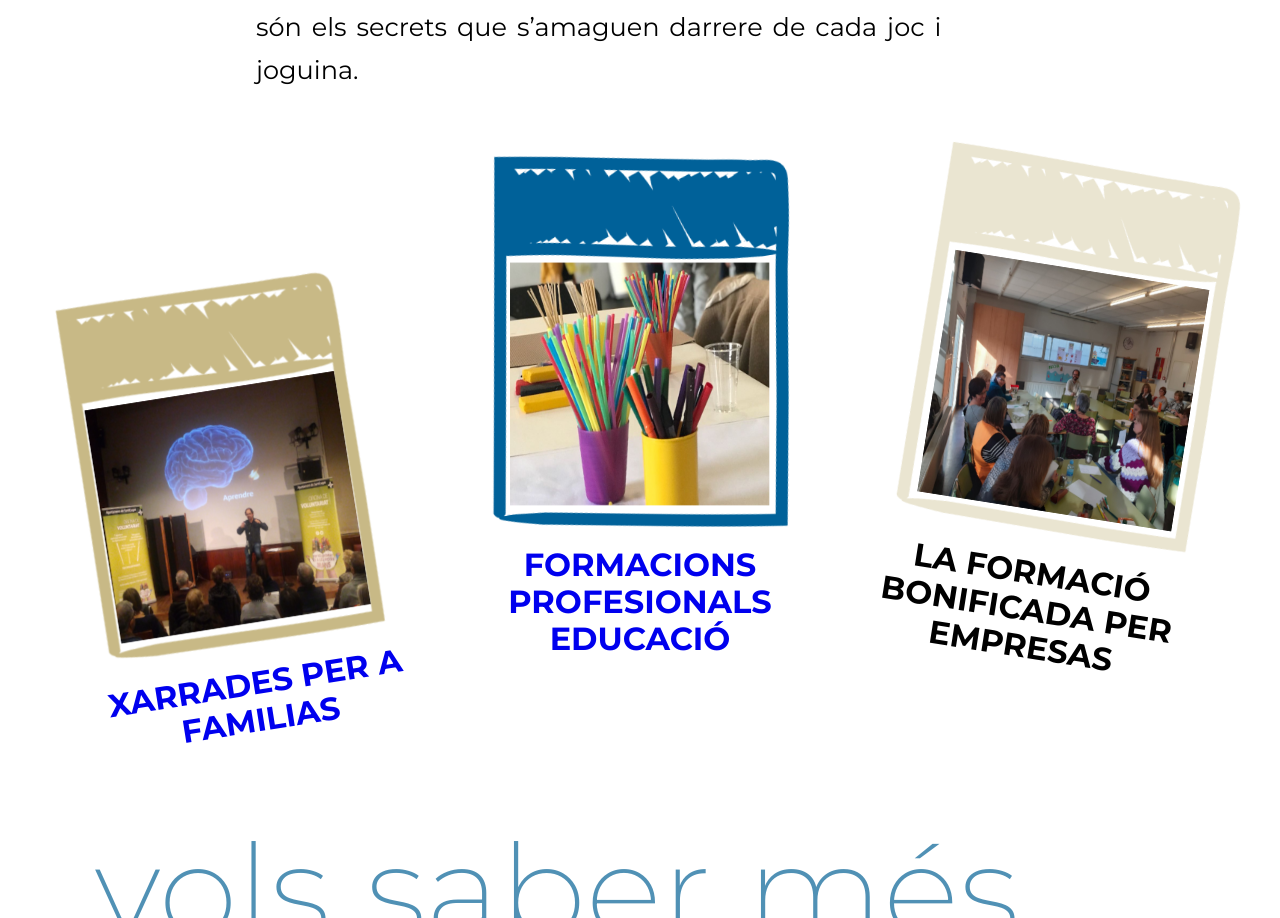
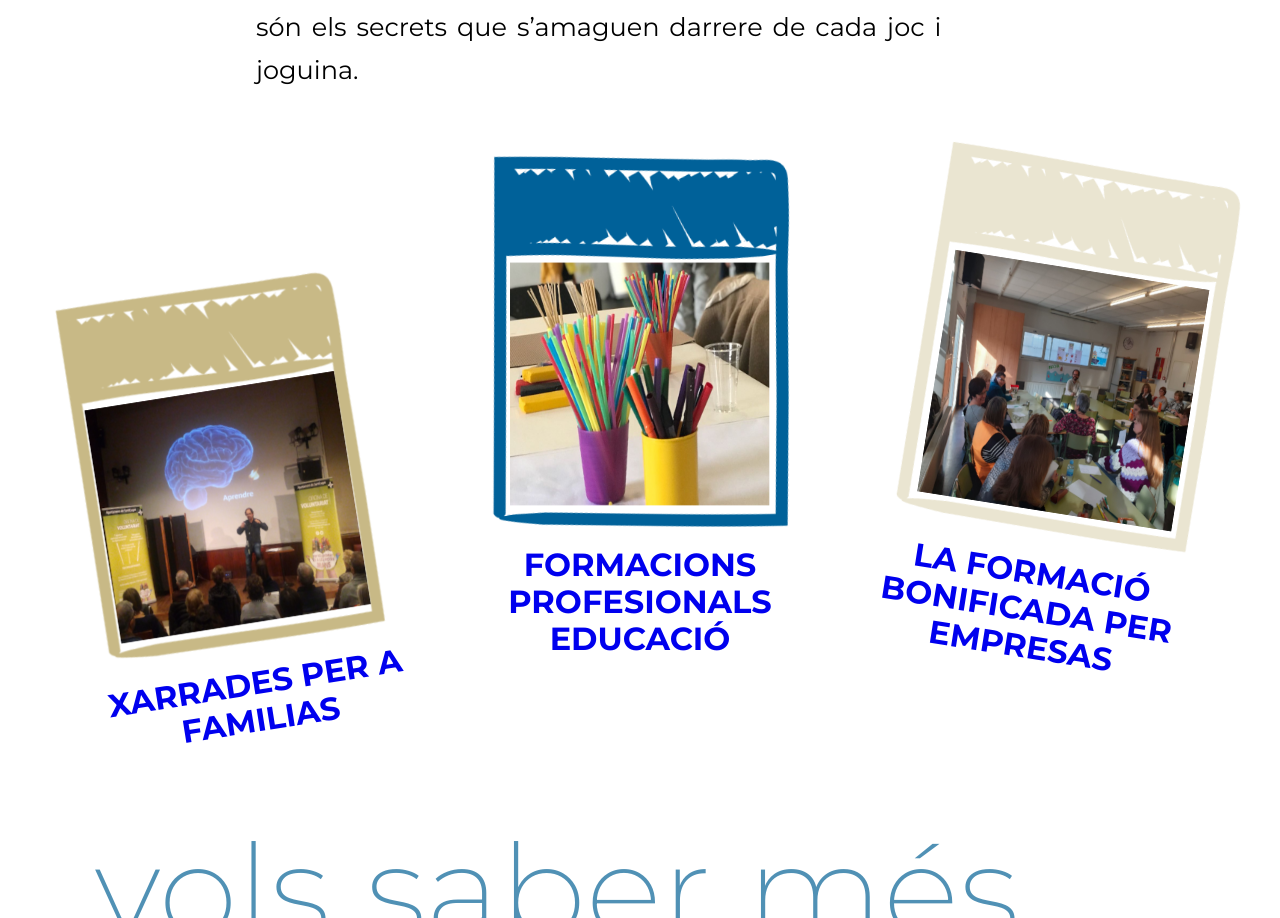
Before and after one commit to devlitus/vite-roger, a React (Vite) app: page / in a window 1280 px wide. Shown: the part 1264-2182 px from the top of the page. Built offline with nearby package versions, Linux system fonts and the light colour scheme; a web font is replaced by a local one.

Commit message:
Component Home
Add link

```diff
--- a/src/pages/home/Home.jsx
+++ b/src/pages/home/Home.jsx
@@ -49,10 +49,12 @@ export const Home = () => {
           </Link>
         </div>
         <div className="polaroidWhite">
-          <CardPolaroid
-            src="/assets/resources/polaroidWhiteRect.png"
-            title="LA FORMACIÓ BONIFICADA PER EMPRESAS"
-          />
+          <Link to="/training">
+            <CardPolaroid
+              src="/assets/resources/polaroidWhiteRect.png"
+              title="LA FORMACIÓ BONIFICADA PER EMPRESAS"
+            />
+          </Link>
         </div>
       </div>
       <p className="home-title">vols saber més</p>
```
